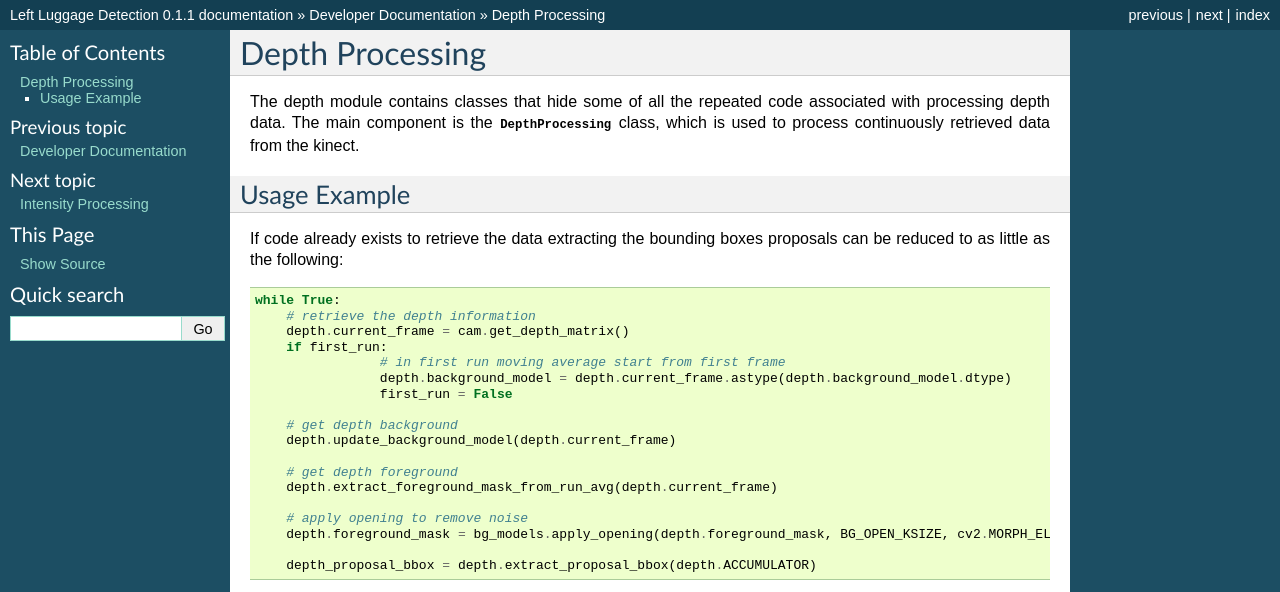
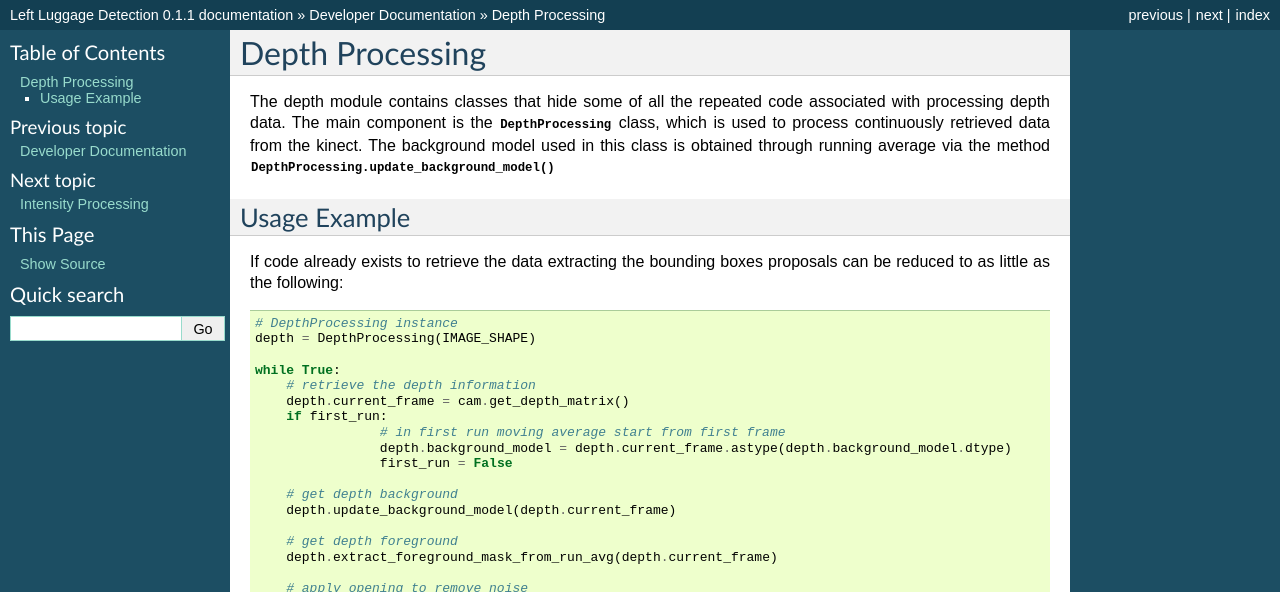
Before and after one commit to Dining-Engineers/left-luggage-detection, a Sphinx documentation site: the page built from docs/depth_processing.rst, in a window 1280 px wide, cut to the strip 0-592 px from the top of the page. Built offline with Sphinx 7.4.7, drawn with Linux system fonts in a browser that asks for light colours; formulas are drawn with MathJax 3.

Commit message:
updated docs for intensity

```diff
--- a/docs/depth_processing.rst
+++ b/docs/depth_processing.rst
@@ -5,6 +5,8 @@ The depth module contains classes that hide some of all the repeated
 code associated with processing depth data. The main component
 is the :class:`.DepthProcessing` class, which is used to process
 continuously retrieved data from the kinect.
+The background model used in this class is obtained through running average via
+the method :meth:`.DepthProcessing.update_background_model`
 
 Usage Example
 -------------
@@ -12,6 +14,9 @@ Usage Example
 If code already exists to retrieve the data extracting the bounding boxes proposals can be reduced to as little as the following:
 
 .. code-block:: python
+
+    # DepthProcessing instance
+    depth = DepthProcessing(IMAGE_SHAPE)
 
     while True:
         # retrieve the depth information
--- a/intensity_processing.py
+++ b/intensity_processing.py
@@ -1,3 +1,9 @@
+"""
+This module contains class for intensity processing.
+This class handles the rgb camera status and its methods ensure proper updates to the background models
+and the bounding boxes extraction.
+"""
+
 import numpy as np
 import bg_models
 from const import *
```
Also changed, not shown: docs/intensity_processing.rst (+33 -0 lines).
